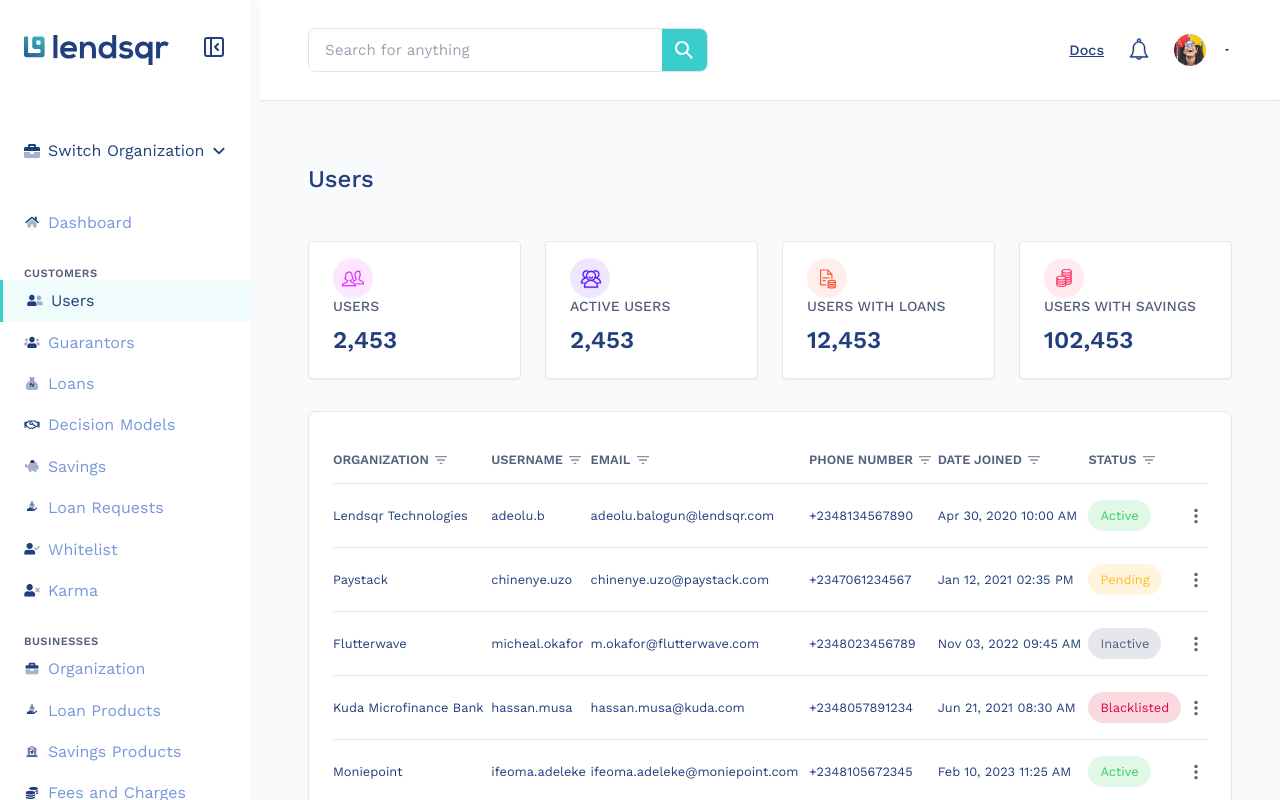
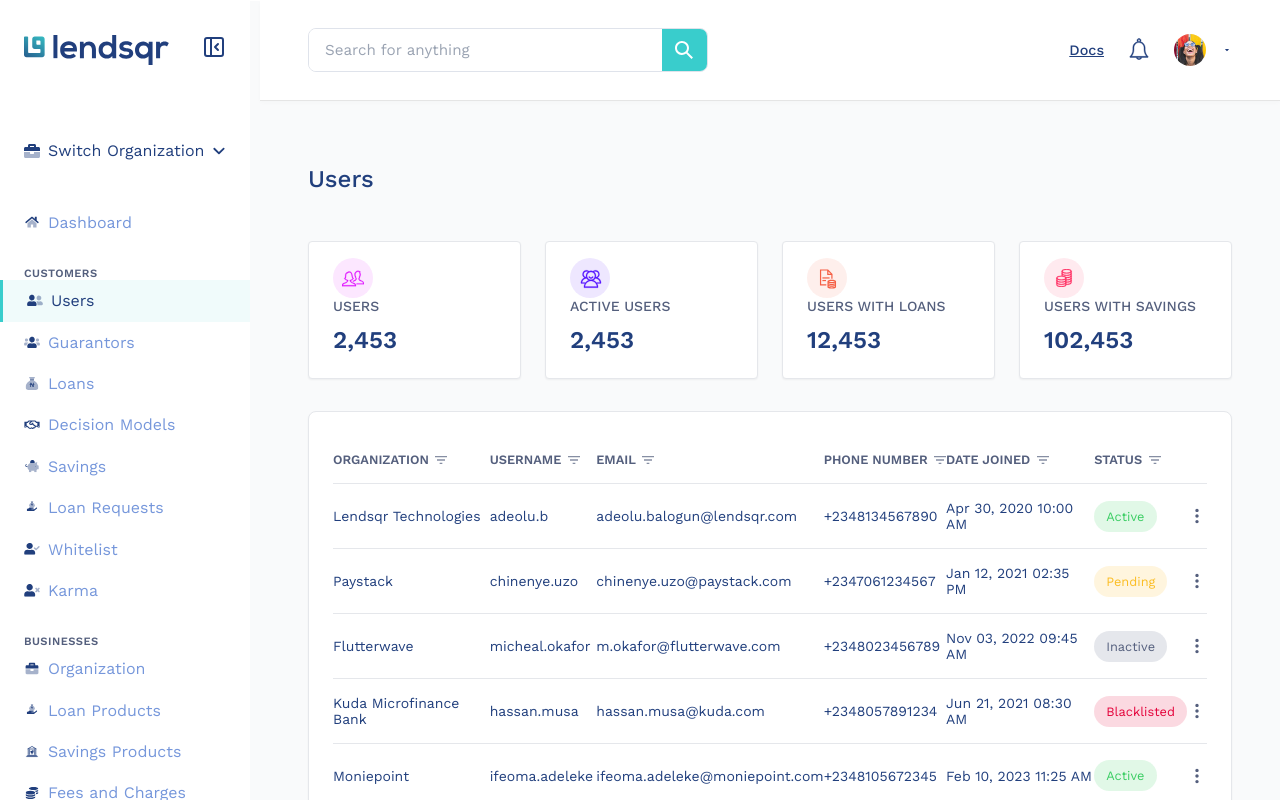
Before and after one commit to obasanmichael/lendsqr-fe-test, a React (Vite) app: page /users in a window 1280 px wide. Built offline with nearby package versions, Linux system fonts and the light colour scheme.

Commit message:
feat(users): fetch users from local mock JSON and display in table using axios and react-query

```diff
--- a/package.json
+++ b/package.json
@@ -11,6 +11,8 @@
   },
   "dependencies": {
     "@hookform/resolvers": "^5.2.2",
+    "@tanstack/react-query": "^5.90.5",
+    "axios": "^1.12.2",
     "lucide-react": "^0.546.0",
     "react": "^19.1.1",
     "react-dom": "^19.1.1",
--- a/src/data/users.json
+++ b/public/mock/users.json
@@ -233,5 +233,241 @@
       "email": "tunde.adeleke@gmail.com",
       "relationship": "Husband"
     }
+  },
+  {
+    "id": 6,
+    "organization": "Opay Nigeria",
+    "username": "seun.ajayi",
+    "email": "seun.ajayi@opay.com",
+    "phone": "+2348123456700",
+    "date": "Mar 02, 2022 04:10 PM",
+    "status": "Pending",
+    "profile": {
+      "name": "Seun Ajayi",
+      "uniqueId": "USR-10234",
+      "tier": 2,
+      "balance": "₦220,500.00",
+      "bank": "Zenith Bank",
+      "acctNo": "2087654321"
+    },
+    "personalInfo": {
+      "fullName": "Seun Ajayi",
+      "email": "seun.ajayi@opay.com",
+      "phone": "+2348123456700",
+      "bvn": 22789012345,
+      "gender": "Male",
+      "maritalStatus": "Single",
+      "children": "None",
+      "residence": "Surulere, Lagos"
+    },
+    "education": {
+      "level": "OND",
+      "employmentStatus": "Self-Employed",
+      "sector": "Retail",
+      "duration": "2 years",
+      "officeEmail": "ajayi.seun@opay.com",
+      "income": "₦100,000 - ₦200,000",
+      "loanRepayment": "₦10,000"
+    },
+    "socials": {
+      "twitter": "@seun_ajayi",
+      "facebook": "facebook.com/seun.ajayi",
+      "instagram": "@seun.ajayi"
+    },
+    "guarantor": {
+      "fullName": "Taiwo Ajayi",
+      "phone": "+2348085671234",
+      "email": "taiwo.ajayi@gmail.com",
+      "relationship": "Brother"
+    }
+  },
+  {
+    "id": 7,
+    "organization": "Carbon",
+    "username": "esther.ogunleye",
+    "email": "esther.ogunleye@carbon.com",
+    "phone": "+2347039876543",
+    "date": "Aug 15, 2022 01:45 PM",
+    "status": "Active",
+    "profile": {
+      "name": "Esther Ogunleye",
+      "uniqueId": "USR-11245",
+      "tier": 3,
+      "balance": "₦970,430.80",
+      "bank": "Fidelity Bank",
+      "acctNo": "1109876543"
+    },
+    "personalInfo": {
+      "fullName": "Esther Ogunleye",
+      "email": "esther.ogunleye@carbon.com",
+      "phone": "+2347039876543",
+      "bvn": 22980123456,
+      "gender": "Female",
+      "maritalStatus": "Married",
+      "children": "1",
+      "residence": "Ikorodu, Lagos"
+    },
+    "education": {
+      "level": "B.Sc",
+      "employmentStatus": "Employed",
+      "sector": "Finance",
+      "duration": "6 years",
+      "officeEmail": "e.ogunleye@carbon.com",
+      "income": "₦500,000 - ₦800,000",
+      "loanRepayment": "₦55,000"
+    },
+    "socials": {
+      "twitter": "@estherogunleye",
+      "facebook": "facebook.com/esther.ogunleye",
+      "instagram": "@esther.ogunleye"
+    },
+    "guarantor": {
+      "fullName": "Kunle Ogunleye",
+      "phone": "+2348067891234",
+      "email": "kunle.ogunleye@gmail.com",
+      "relationship": "Husband"
+    }
+  },
+  {
+    "id": 8,
+    "organization": "PiggyVest",
+    "username": "daniel.akpan",
+    "email": "daniel.akpan@piggyvest.com",
+    "phone": "+2348069012345",
+    "date": "Dec 11, 2020 12:30 PM",
+    "status": "Blacklisted",
+    "profile": {
+      "name": "Daniel Akpan",
+      "uniqueId": "USR-12256",
+      "tier": 1,
+      "balance": "₦55,220.00",
+      "bank": "Polaris Bank",
+      "acctNo": "3034567890"
+    },
+    "personalInfo": {
+      "fullName": "Daniel Akpan",
+      "email": "daniel.akpan@piggyvest.com",
+      "phone": "+2348069012345",
+      "bvn": 22901234567,
+      "gender": "Male",
+      "maritalStatus": "Single",
+      "children": "None",
+      "residence": "Uyo, Akwa Ibom"
+    },
+    "education": {
+      "level": "HND",
+      "employmentStatus": "Employed",
+      "sector": "Technology",
+      "duration": "1 year",
+      "officeEmail": "d.akpan@piggyvest.com",
+      "income": "₦120,000 - ₦180,000",
+      "loanRepayment": "₦20,000"
+    },
+    "socials": {
+      "twitter": "@danielakpan",
+      "facebook": "facebook.com/daniel.akpan",
+      "instagram": "@daniel.akpan"
+    },
+    "guarantor": {
+      "fullName": "John Akpan",
+      "phone": "+2348056789123",
+      "email": "john.akpan@gmail.com",
+      "relationship": "Brother"
+    }
+  },
+  {
+    "id": 9,
+    "organization": "Palmpay",
+    "username": "grace.okeke",
+    "email": "grace.okeke@palmpay.com",
+    "phone": "+2348091234567",
+    "date": "Oct 01, 2023 03:10 PM",
+    "status": "Pending",
+    "profile": {
+      "name": "Grace Okeke",
+      "uniqueId": "USR-13467",
+      "tier": 2,
+      "balance": "₦300,840.00",
+      "bank": "Sterling Bank",
+      "acctNo": "1098765432"
+    },
+    "personalInfo": {
+      "fullName": "Grace Okeke",
+      "email": "grace.okeke@palmpay.com",
+      "phone": "+2348091234567",
+      "bvn": 23012345678,
+      "gender": "Female",
+      "maritalStatus": "Single",
+      "children": "None",
+      "residence": "Enugu, Enugu State"
+    },
+    "education": {
+      "level": "B.Sc",
+      "employmentStatus": "Employed",
+      "sector": "Fintech",
+      "duration": "2 years",
+      "officeEmail": "g.okeke@palmpay.com",
+      "income": "₦200,000 - ₦350,000",
+      "loanRepayment": "₦25,000"
+    },
+    "socials": {
+      "twitter": "@graceokeke",
+      "facebook": "facebook.com/grace.okeke",
+      "instagram": "@grace.okeke"
+    },
+    "guarantor": {
+      "fullName": "Adaobi Okeke",
+      "phone": "+2348039876543",
+      "email": "ada.okeke@yahoo.com",
+      "relationship": "Sister"
+    }
+  },
+  {
+    "id": 10,
+    "organization": "TeamApt",
+    "username": "tobi.adeyemi",
+    "email": "tobi.adeyemi@teamapt.com",
+    "phone": "+2348012345678",
+    "date": "Jul 10, 2021 10:20 AM",
+    "status": "Active",
+    "profile": {
+      "name": "Tobi Adeyemi",
+      "uniqueId": "USR-14578",
+      "tier": 3,
+      "balance": "₦780,000.00",
+      "bank": "FCMB",
+      "acctNo": "2012345678"
+    },
+    "personalInfo": {
+      "fullName": "Tobi Adeyemi",
+      "email": "tobi.adeyemi@teamapt.com",
+      "phone": "+2348012345678",
+      "bvn": 23123456789,
+      "gender": "Male",
+      "maritalStatus": "Single",
+      "children": "None",
+      "residence": "Abule Egba, Lagos"
+    },
+    "education": {
+      "level": "B.Sc",
+      "employmentStatus": "Employed",
+      "sector": "Technology",
+      "duration": "5 years",
+      "officeEmail": "t.adyemi@teamapt.com",
+      "income": "₦400,000 - ₦600,000",
+      "loanRepayment": "₦35,000"
+    },
+    "socials": {
+      "twitter": "@tobiadeyemi",
+      "facebook": "facebook.com/tobi.adeyemi",
+      "instagram": "@tobi.adeyemi"
+    },
+    "guarantor": {
+      "fullName": "Segun Adeyemi",
+      "phone": "+2348081234567",
+      "email": "segun.adeyemi@gmail.com",
+      "relationship": "Father"
+    }
   }
+
 ]
--- /dev/null
+++ b/src/hooks/useUsers.ts
@@ -0,0 +1,10 @@
+import { useQuery } from "@tanstack/react-query";
+import { usersApi } from "../services/usersApi";
+
+export const useUsers = () => {
+  return useQuery({
+    queryKey: ["users"],
+    queryFn: usersApi.getAll,
+    staleTime: 1000 * 60 * 5, // caching for 5 minutes
+  });
+};
--- a/src/main.tsx
+++ b/src/main.tsx
@@ -4,10 +4,15 @@
 import { router } from './router/routes'
 import "./styles/main.scss";
 import { Toaster } from 'react-hot-toast';
+import { QueryClient, QueryClientProvider } from '@tanstack/react-query';
+
+const queryClient = new QueryClient();
 
 createRoot(document.getElementById("root")!).render(
   <StrictMode>
-    <RouterProvider router={router} />
-    <Toaster position="top-right" reverseOrder={false} />
+    <QueryClientProvider client={queryClient}>
+      <RouterProvider router={router} />
+      <Toaster position="top-right" reverseOrder={false} />
+    </QueryClientProvider>
   </StrictMode>
 );
--- a/src/pages/UserDetails/UserDetails.tsx
+++ b/src/pages/UserDetails/UserDetails.tsx
@@ -2,14 +2,25 @@
 import styles from "./UserDetails.module.scss";
 import BackIcon from "../../assets/icons/np_back.svg"; // replace with your arrow icon
 import { UserDetailsTabs } from "./components/UserDetailsTabs";
-import users from "../../data/users.json";
-import type { User } from "../../types/types";
+// import users from "../../data/users.json";
+// import type { User } from "../../types/types";
+import useUsersStore from "../../store/useUsersStore";
 
 export default function UserDetail() {
   const navigate = useNavigate();
-  const { id } = useParams<{ id: string }>();
+    const { id } = useParams<{ id: string }>();
+    const { selectedUser } = useUsersStore();
 
-  const user = users.find((u) => u.id === Number(id)) as User;
+      if (!selectedUser || selectedUser.id !== Number(id)) {
+        setTimeout(() => navigate("/users"), 1500);
+        return (
+          <div className={styles.userDetails}>
+            <p>No user selected. Redirecting...</p>
+          </div>
+        );
+      }
+    const user = selectedUser;
+//   const user = users.find((u) => u.id === Number(id)) as User;
 
 
   return (
--- a/src/pages/Users/Users.tsx
+++ b/src/pages/Users/Users.tsx
@@ -14,9 +14,8 @@
         {stats.map((item) => (
           <UserStatsCard key={item.id} {...item} />
         ))}
-      </div>
+          </div>
 
-      {/* Table Section (next step) */}
       <div className={styles.tableSection}>
         <UserTable />
       </div>
--- a/src/pages/Users/components/Users/UserTable/ActionMenu/ActionMenu.tsx
+++ b/src/pages/Users/components/Users/UserTable/ActionMenu/ActionMenu.tsx
@@ -1,32 +1,31 @@
-import { useEffect, useRef, useState } from 'react';
+import { useRef, useState } from 'react';
 import DotIcon from '../../../../../../assets/icons/dots-icon.svg';
 import styles from './ActionMenu.module.scss';
 import ViewIcon from '../../../../../../assets/icons/view-details.svg';
 import BlacklistIcon from '../../../../../../assets/icons/blacklist-user.svg';
 import ActivateIcon from '../../../../../../assets/icons/activate-user.svg';
 import { useNavigate } from 'react-router-dom';
+import type { User } from '../../../../../../types/types';
+import useUsersStore from '../../../../../../store/useUsersStore';
 
 interface Props {
     onViewDetails?: () => void;
     onBlacklist?: () => void;
     onActivate?: () => void;
-    userId?: number;
+    user?: User;
 }
 
-const ActionMenu = ({ userId, onBlacklist, onActivate }: Props) => {
+const ActionMenu = ({ user, onBlacklist, onActivate }: Props) => {
     const navigate = useNavigate();
-    const [open, setOpen] = useState(false)
-    const menuRef = useRef<HTMLDivElement>(null);
+  const [open, setOpen] = useState(false)
+  const { setSelectedUser } = useUsersStore();
+  const menuRef = useRef<HTMLDivElement>(null);
 
-    useEffect(() => {
-      const handleClickOutside = (e: MouseEvent) => {
-        if (menuRef.current && !menuRef.current.contains(e.target as Node)) {
-          setOpen(false);
-        }
-      };
-      document.addEventListener("click", handleClickOutside);
-      return () => document.removeEventListener("click", handleClickOutside);
-    }, []);
+    const handleViewDetails = () => {
+      setSelectedUser(user!);
+      navigate(`/users/${user?.id}`);
+    };
+
 
     return (
       <div className={styles.menuWrapper} ref={menuRef}>
@@ -36,7 +35,7 @@
         {open && (
           <div className={styles.dropdown}>
             <button
-              onClick={() => navigate(`/users/${userId}`)}
+              onClick={handleViewDetails}
               className={styles.dropdownItem}
             >
               <img src={ViewIcon} alt="" />
--- a/src/pages/Users/components/Users/UserTable/UserTable.module.scss
+++ b/src/pages/Users/components/Users/UserTable/UserTable.module.scss
@@ -57,7 +57,7 @@
     padding: 1rem 0rem;
     border-bottom: 1px solid $color-border;
     vertical-align: middle;
-    font-size: 0.8rem;
+    font-size: 14px;
     z-index: 90;
   }
 
--- a/src/pages/Users/components/Users/UserTable/UserTable.tsx
+++ b/src/pages/Users/components/Users/UserTable/UserTable.tsx
@@ -3,13 +3,27 @@
 import StatusBadge from "../../ui/StatusBadge/StatusBadge";
 import ActionMenu from "./ActionMenu/ActionMenu";
 import FilterIcon from '../../../../../assets/icons/filter-button.svg';
-import users from '../../../../../data/users.json';
-import type { User } from "../../../../../types/types";
+// import users from '../../../../../data/users.json';
+import { useUsers } from "../../../../../hooks/useUsers";
+import useUsersStore from "../../../../../store/useUsersStore";
 
 
 const UserTable: React.FC = () => {
-    const typedUsers = users as User[];
-    // const navigate = useNavigate();
+    const { data: users, isLoading, isError } = useUsers();
+    const { currentPage, setCurrentPage, search } = useUsersStore();
+
+      const PAGE_SIZE = 10;
+
+      if (isLoading) return <div>Loading users...</div>;
+      if (isError) return <div>Failed to load users.</div>;
+
+      const typedUsers = (users ?? []).filter((u) =>
+        u.username.toLowerCase().includes(search.toLowerCase())
+      );
+      const start = (currentPage - 1) * PAGE_SIZE;
+      const paginatedUsers = typedUsers.slice(start, start + PAGE_SIZE);
+    const totalPages = Math.ceil(typedUsers.length / PAGE_SIZE);
+
   return (
     <div className={styles.tableWrapper}>
       <table className={styles.table}>
@@ -41,10 +55,9 @@
         </thead>
 
         <tbody>
-          {typedUsers.map((user, idx) => (
+          {paginatedUsers.map((user, idx) => (
             <tr
               key={idx}
-            //   onClick={() => navigate(`/users/${user.id}`)}
               style={{ cursor: "pointer" }}
             >
               <td>{user.organization}</td>
@@ -56,12 +69,25 @@
                 <StatusBadge status={user.status as any} />
               </td>
               <td>
-                <ActionMenu userId={user.id} />
+                <ActionMenu user={user} />
               </td>
             </tr>
           ))}
         </tbody>
       </table>
+      <div className={styles.pagination}>
+        {Array.from({ length: totalPages }, (_, i) => i + 1).map((page) => (
+          <button
+            key={page}
+            onClick={() => setCurrentPage(page)}
+            className={`${styles.pageBtn} ${
+              page === currentPage ? styles.active : ""
+            }`}
+          >
+            {page}
+          </button>
+        ))}
+      </div>
     </div>
   );
 };
--- /dev/null
+++ b/src/services/apiClient.ts
@@ -0,0 +1,7 @@
+
+import axios from "axios";
+
+export const axiosClient = axios.create({
+  baseURL: "/", // serves mock files from public/
+  headers: { "Content-Type": "application/json" },
+});
--- /dev/null
+++ b/src/services/usersApi.ts
@@ -0,0 +1,9 @@
+import type { User } from "../types/types";
+import { axiosClient } from "./apiClient";
+
+export const usersApi = {
+  async getAll(): Promise<User[]> {
+    const { data } = await axiosClient.get("/mock/users.json");
+    return data;
+  },
+};
--- /dev/null
+++ b/src/store/useUsersStore.ts
@@ -0,0 +1,28 @@
+import { create } from "zustand";
+import { persist } from "zustand/middleware";
+import type { User } from "../types/types";
+
+interface UserState {
+  selectedUser: User | null;
+  search: string;
+  currentPage: number;
+  setSelectedUser: (user: User | null) => void;
+  setSearch: (search: string) => void;
+  setCurrentPage: (page: number) => void;
+}
+
+ const useUsersStore = create<UserState>()(
+  persist(
+    (set) => ({
+      selectedUser: null,
+      search: "",
+      currentPage: 1,
+      setSelectedUser: (user) => set({ selectedUser: user }),
+      setSearch: (search) => set({ search }),
+      setCurrentPage: (page) => set({ currentPage: page }),
+    }),
+    { name: "user-store" } // Saves in localStorage
+  )
+ );
+
+export default useUsersStore;
```
Also changed, not shown: 1 other file (tests, documents, lock files or other folders).
